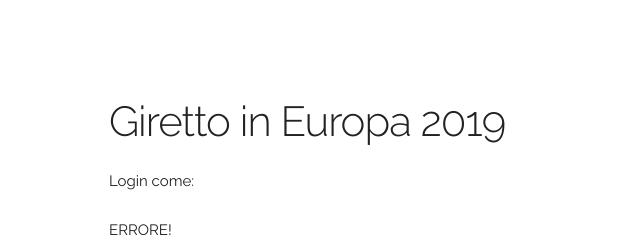
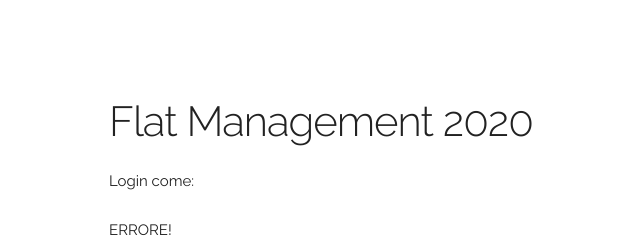
Before and after one commit to luffa99/fm20, a PHP site: page / in a window 1280 px wide. Shown: the top 242 px of the page, without its empty margins (51-691 px from the left). Run offline with PHP 8.4, Linux system fonts and the light colour scheme; the visitor is signed in with stand-in values (Sample User, id 1); data that the repository does not hold is empty.

Commit message:
Update index.php

```diff
--- a/index.php
+++ b/index.php
@@ -45,7 +45,7 @@
   <div class="container">
     <div class="row">
       <div style="margin-top: 10%">
-        <h2>Giretto in Europa 2019</h2>
+        <h2>Flat Management 2020</h2>
         <p>Login come: <?echo $x_nu;?></p></div>
     </div>
      <!--div id="chart_div"></div-->
```
